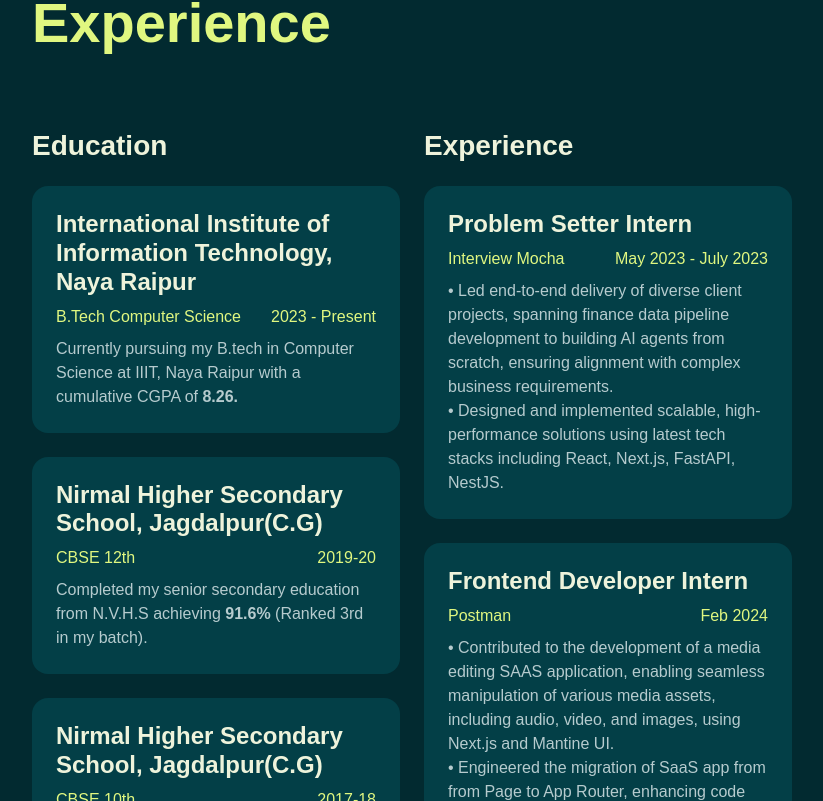
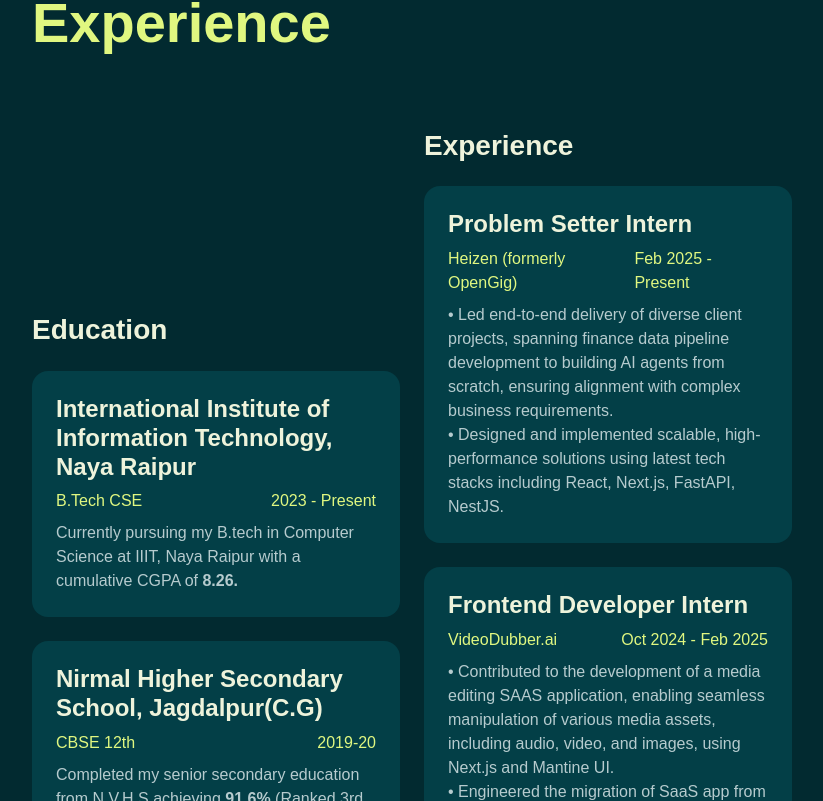
Before and after one commit to Poseidon0070/myportfolio, a React (Create React App) app: page / in a window 1280 px wide. Shown: the part 1019-1820 px from the top of the page, without its empty margins (428-1251 px from the left). Built offline with nearby package versions, Linux system fonts and the light colour scheme; a web font is replaced by a local one.

Commit message:
fix education section

```diff
--- a/src/components/About.js
+++ b/src/components/About.js
@@ -17,7 +17,7 @@ function About() {
                     </div>
 
                     <div className="row gy-4 gy-lg-5">
-                        <div className="col-lg-6 col-12">
+                        <div className="col-lg-6 col-12 d-flex flex-column justify-content-center">
 
                             <h3 className="mb-4 text-center text-lg-start" data-aos="fade-right" data-aos-delay="300">Education</h3>
                             <div className="row gy-4">
@@ -27,7 +27,7 @@ function About() {
                                         <h4>International Institute of Information Technology, Naya Raipur
                                         </h4>
                                         <div className='d-flex justify-content-between flex-column flex-sm-row'>
-                                            <p className="text-brand mb-2">B.Tech Computer Science</p>
+                                            <p className="text-brand mb-2">B.Tech CSE</p>
                                             <p className="text-brand mb-2">2023 - Present</p>
                                         </div>
                                         <p className="mb-0">Currently pursuing my B.tech in Computer Science at IIIT, Naya Raipur with a cumulative CGPA of <b>8.26.</b></p>
@@ -71,8 +71,8 @@ function About() {
                                     <div className="bg-base p-4 rounded-4 shadow-effect">
                                         <h4>Problem Setter Intern</h4>
                                         <div className='d-flex justify-content-between flex-column flex-sm-row'>
-                                            <p className='text-brand mb-1'>Interview Mocha</p>
-                                            <p className="text-brand mb-2">May 2023 - July 2023</p>
+                                            <p className='text-brand mb-1'>Heizen (formerly OpenGig)</p>
+                                            <p className="text-brand mb-2">Feb 2025 - Present</p>
                                         </div>
                                         <p className="mb-0">• Led end-to-end delivery of diverse client projects, spanning finance data pipeline development to building AI agents from scratch,
                                             ensuring alignment with complex business requirements.<br />
@@ -86,8 +86,8 @@ function About() {
                                     <div className="bg-base p-4 rounded-4 shadow-effect">
                                         <h4>Frontend Developer Intern</h4>
                                         <div className='d-flex justify-content-between flex-column flex-sm-row'>
-                                            <p className='text-brand mb-1'>Postman</p>
-                                            <p className="text-brand mb-2">Feb 2024</p>
+                                            <p className='text-brand mb-1'>VideoDubber.ai</p>
+                                            <p className="text-brand mb-2">Oct 2024 - Feb 2025</p>
                                         </div>
                                         <p className="mb-0"> • Contributed to the development of a media editing SAAS application, enabling seamless manipulation of various media assets,
                                             including audio, video, and images, using Next.js and Mantine UI.<br />
```
